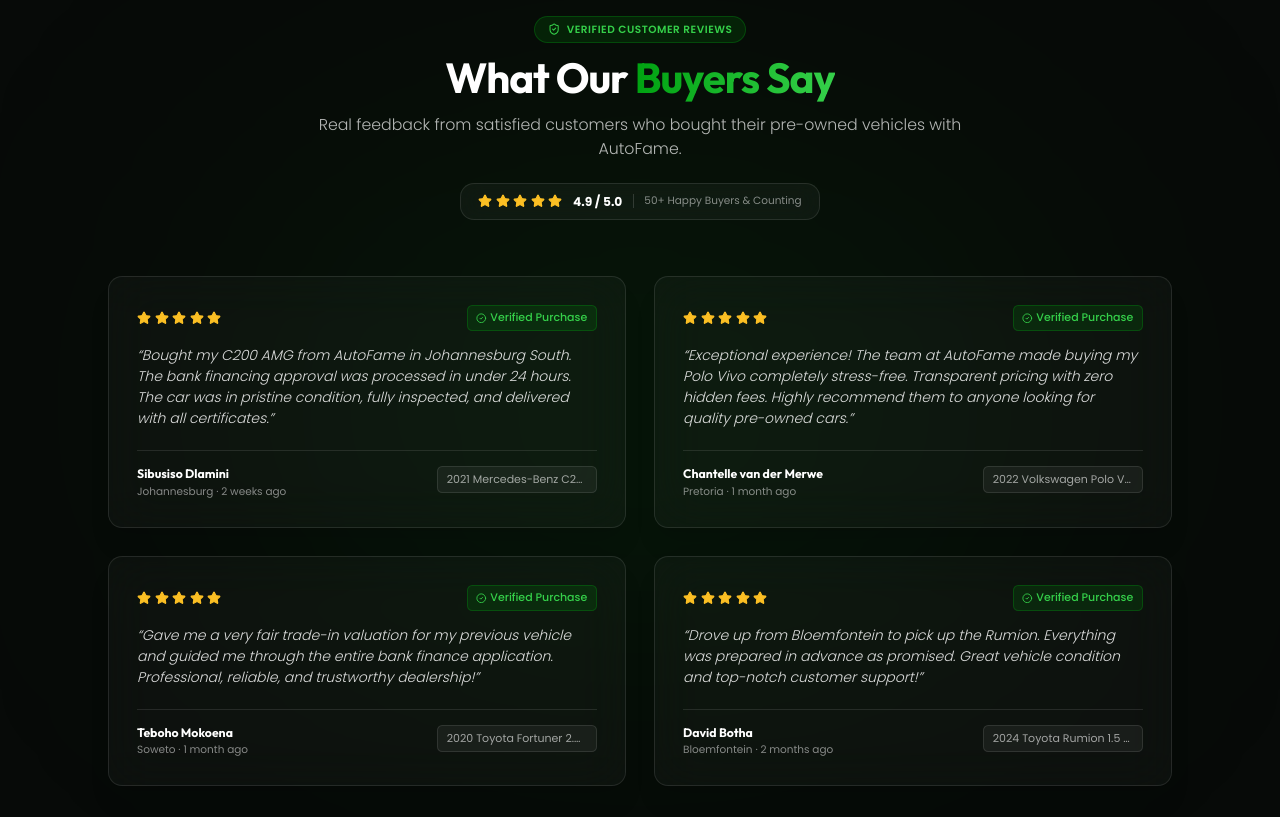
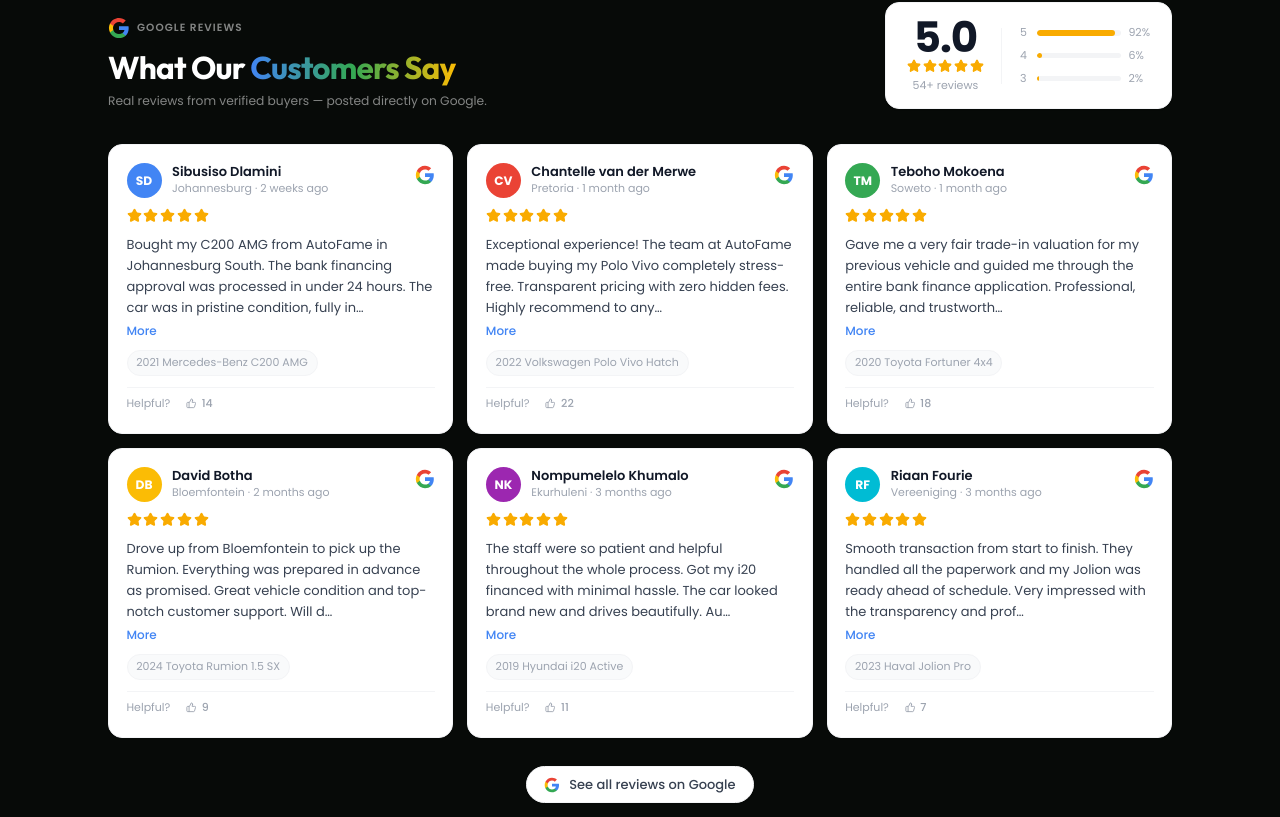
Before and after one commit to banele303/Auto-Fame, a Next.js app: page / in a window 1280 px wide. Shown: the part 3063-3880 px from the top of the page. Built offline with nearby package versions, Linux system fonts and the light colour scheme; no server answers.

Commit message:
Redesign reviews section to Google review card style

```diff
--- a/src/app/(nondashboard)/home/TestimonialsSection.tsx
+++ b/src/app/(nondashboard)/home/TestimonialsSection.tsx
@@ -1,169 +1,340 @@
 "use client";
 
-import React from "react";
+import React, { useState } from "react";
 import { motion } from "framer-motion";
-import { Star, ShieldCheck, Quote, CheckCircle2, ThumbsUp } from "lucide-react";
+import { Star, ThumbsUp } from "lucide-react";
 
 interface Review {
   id: string;
   name: string;
+  initials: string;
+  avatarColor: string;
   location: string;
   vehicle: string;
   rating: number;
   date: string;
   comment: string;
-  verified: boolean;
+  helpful: number;
+  expanded?: boolean;
 }
 
+// Google's brand avatar colors — authentic palette
 const REVIEWS: Review[] = [
   {
     id: "rev-1",
     name: "Sibusiso Dlamini",
+    initials: "SD",
+    avatarColor: "#4285F4", // Google Blue
     location: "Johannesburg",
-    vehicle: "2021 Mercedes-Benz C200 AMG Line",
+    vehicle: "2021 Mercedes-Benz C200 AMG",
     rating: 5,
     date: "2 weeks ago",
     comment:
-      "Bought my C200 AMG from AutoFame in Johannesburg South. The bank financing approval was processed in under 24 hours. The car was in pristine condition, fully inspected, and delivered with all certificates.",
-    verified: true,
+      "Bought my C200 AMG from AutoFame in Johannesburg South. The bank financing approval was processed in under 24 hours. The car was in pristine condition, fully inspected, and delivered with all certificates. Highly recommend!",
+    helpful: 14,
   },
   {
     id: "rev-2",
     name: "Chantelle van der Merwe",
+    initials: "CV",
+    avatarColor: "#EA4335", // Google Red
     location: "Pretoria",
     vehicle: "2022 Volkswagen Polo Vivo Hatch",
     rating: 5,
     date: "1 month ago",
     comment:
-      "Exceptional experience! The team at AutoFame made buying my Polo Vivo completely stress-free. Transparent pricing with zero hidden fees. Highly recommend them to anyone looking for quality pre-owned cars.",
-    verified: true,
+      "Exceptional experience! The team at AutoFame made buying my Polo Vivo completely stress-free. Transparent pricing with zero hidden fees. Highly recommend to anyone looking for quality pre-owned vehicles.",
+    helpful: 22,
   },
   {
     id: "rev-3",
     name: "Teboho Mokoena",
+    initials: "TM",
+    avatarColor: "#34A853", // Google Green
     location: "Soweto",
-    vehicle: "2020 Toyota Fortuner 2.8 GD-6 4x4",
+    vehicle: "2020 Toyota Fortuner 4x4",
     rating: 5,
     date: "1 month ago",
     comment:
-      "Gave me a very fair trade-in valuation for my previous vehicle and guided me through the entire bank finance application. Professional, reliable, and trustworthy dealership!",
-    verified: true,
+      "Gave me a very fair trade-in valuation for my previous vehicle and guided me through the entire bank finance application. Professional, reliable, and trustworthy — I'm very happy with my Fortuner.",
+    helpful: 18,
   },
   {
     id: "rev-4",
     name: "David Botha",
+    initials: "DB",
+    avatarColor: "#FBBC05", // Google Yellow
     location: "Bloemfontein",
     vehicle: "2024 Toyota Rumion 1.5 SX",
     rating: 5,
     date: "2 months ago",
     comment:
-      "Drove up from Bloemfontein to pick up the Rumion. Everything was prepared in advance as promised. Great vehicle condition and top-notch customer support!",
-    verified: true,
+      "Drove up from Bloemfontein to pick up the Rumion. Everything was prepared in advance as promised. Great vehicle condition and top-notch customer support. Will definitely be back for my next car!",
+    helpful: 9,
+  },
+  {
+    id: "rev-5",
+    name: "Nompumelelo Khumalo",
+    initials: "NK",
+    avatarColor: "#9C27B0", // Purple
+    location: "Ekurhuleni",
+    vehicle: "2019 Hyundai i20 Active",
+    rating: 5,
+    date: "3 months ago",
+    comment:
+      "The staff were so patient and helpful throughout the whole process. Got my i20 financed with minimal hassle. The car looked brand new and drives beautifully. AutoFame has earned a customer for life!",
+    helpful: 11,
+  },
+  {
+    id: "rev-6",
+    name: "Riaan Fourie",
+    initials: "RF",
+    avatarColor: "#00BCD4", // Cyan
+    location: "Vereeniging",
+    vehicle: "2023 Haval Jolion Pro",
+    rating: 5,
+    date: "3 months ago",
+    comment:
+      "Smooth transaction from start to finish. They handled all the paperwork and my Jolion was ready ahead of schedule. Very impressed with the transparency and professionalism. Would recommend without hesitation.",
+    helpful: 7,
   },
 ];
 
+// Authentic Google "G" logo SVG
+function GoogleLogo({ size = 18 }: { size?: number }) {
+  return (
+    <svg width={size} height={size} viewBox="0 0 24 24" xmlns="http://www.w3.org/2000/svg">
+      <path
+        d="M22.56 12.25c0-.78-.07-1.53-.2-2.25H12v4.26h5.92c-.26 1.37-1.04 2.53-2.21 3.31v2.77h3.57c2.08-1.92 3.28-4.74 3.28-8.09z"
+        fill="#4285F4"
+      />
+      <path
+        d="M12 23c2.97 0 5.46-.98 7.28-2.66l-3.57-2.77c-.98.66-2.23 1.06-3.71 1.06-2.86 0-5.29-1.93-6.16-4.53H2.18v2.84C3.99 20.53 7.7 23 12 23z"
+        fill="#34A853"
+      />
+      <path
+        d="M5.84 14.09c-.22-.66-.35-1.36-.35-2.09s.13-1.43.35-2.09V7.07H2.18C1.43 8.55 1 10.22 1 12s.43 3.45 1.18 4.93l2.85-2.22.81-.62z"
+        fill="#FBBC05"
+      />
+      <path
+        d="M12 5.38c1.62 0 3.06.56 4.21 1.64l3.15-3.15C17.45 2.09 14.97 1 12 1 7.7 1 3.99 3.47 2.18 7.07l3.66 2.84c.87-2.6 3.3-4.53 6.16-4.53z"
+        fill="#EA4335"
+      />
+    </svg>
+  );
+}
+
+function StarRow({ rating, size = 16 }: { rating: number; size?: number }) {
+  return (
+    <div className="flex items-center gap-0.5">
+      {Array.from({ length: 5 }).map((_, i) => (
+        <Star
+          key={i}
+          style={{ width: size, height: size }}
+          className={i < rating ? "fill-[#F9AB00] text-[#F9AB00]" : "fill-gray-200 text-gray-200"}
+        />
+      ))}
+    </div>
+  );
+}
+
+function ReviewCard({ review, index }: { review: Review; index: number }) {
+  const [liked, setLiked] = useState(false);
+  const [helpfulCount, setHelpfulCount] = useState(review.helpful);
+  const [expanded, setExpanded] = useState(false);
+
+  const isLong = review.comment.length > 160;
+  const displayComment =
+    isLong && !expanded ? review.comment.slice(0, 160).trimEnd() + "…" : review.comment;
+
+  const handleLike = () => {
+    if (!liked) {
+      setLiked(true);
+      setHelpfulCount((c) => c + 1);
+    }
+  };
+
+  return (
+    <motion.div
+      initial={{ opacity: 0, y: 20 }}
+      whileInView={{ opacity: 1, y: 0 }}
+      transition={{ duration: 0.4, delay: index * 0.08 }}
+      viewport={{ once: true }}
+      className="bg-white dark:bg-[#1E2A22] rounded-2xl border border-gray-100 dark:border-white/10 shadow-sm hover:shadow-md transition-shadow duration-300 p-5 flex flex-col gap-3"
+    >
+      {/* Top row: avatar + name/date + Google logo */}
+      <div className="flex items-start justify-between gap-3">
+        <div className="flex items-center gap-3">
+          {/* Avatar */}
+          <div
+            className="h-10 w-10 rounded-full flex items-center justify-center text-white font-bold text-sm flex-shrink-0 select-none"
+            style={{ backgroundColor: review.avatarColor }}
+          >
+            {review.initials}
+          </div>
+          {/* Name + date */}
+          <div>
+            <p className="font-semibold text-[13px] text-gray-900 dark:text-white leading-tight">
+              {review.name}
+            </p>
+            <p className="text-[11px] text-gray-400 dark:text-white/40 mt-0.5 leading-tight">
+              {review.location} · {review.date}
+            </p>
+          </div>
+        </div>
+        {/* Google G mark */}
+        <div className="flex-shrink-0 mt-0.5">
+          <GoogleLogo size={20} />
+        </div>
+      </div>
+
+      {/* Stars */}
+      <StarRow rating={review.rating} size={15} />
+
+      {/* Review body */}
+      <div>
+        <p className="text-[13px] text-gray-700 dark:text-white/80 leading-relaxed">
+          {displayComment}
+        </p>
+        {isLong && (
+          <button
+            onClick={() => setExpanded((e) => !e)}
+            className="text-[12px] text-[#4285F4] hover:underline mt-1 font-medium"
+          >
+            {expanded ? "Show less" : "More"}
+          </button>
+        )}
+      </div>
+
+      {/* Vehicle badge */}
+      <div className="inline-flex">
+        <span className="text-[11px] font-mono text-gray-400 dark:text-white/40 bg-gray-50 dark:bg-white/5 border border-gray-100 dark:border-white/10 px-2.5 py-1 rounded-full">
+          {review.vehicle}
+        </span>
+      </div>
+
+      {/* Helpful row */}
+      <div className="flex items-center gap-2 pt-1 border-t border-gray-100 dark:border-white/10 mt-auto">
+        <span className="text-[11px] text-gray-400 dark:text-white/40">Helpful?</span>
+        <button
+          onClick={handleLike}
+          className={`flex items-center gap-1.5 text-[11px] font-medium px-2.5 py-1 rounded-full transition-all ${
+            liked
+              ? "bg-[#4285F4]/10 text-[#4285F4]"
+              : "text-gray-400 dark:text-white/40 hover:bg-gray-100 dark:hover:bg-white/5"
+          }`}
+        >
+          <ThumbsUp className="h-3 w-3" />
+          {helpfulCount}
+        </button>
+      </div>
+    </motion.div>
+  );
+}
+
 export default function TestimonialsSection() {
+  const avgRating = (REVIEWS.reduce((a, r) => a + r.rating, 0) / REVIEWS.length).toFixed(1);
+
   return (
     <section
-      className="relative py-24 bg-[#070A08] text-white overflow-hidden border-t border-white/10"
+      className="relative py-20 bg-[#070A08] text-white overflow-hidden border-t border-white/10"
       aria-labelledby="reviews-heading"
     >
-      {/* Background ambient lighting */}
-      <div className="absolute top-1/2 left-1/2 -translate-x-1/2 -translate-y-1/2 w-[55rem] h-[30rem] rounded-full bg-[#00A211]/10 blur-[160px] pointer-events-none" />
+      {/* Ambient glow */}
+      <div className="absolute top-1/2 left-1/2 -translate-x-1/2 -translate-y-1/2 w-[60rem] h-[28rem] rounded-full bg-[#4285F4]/6 blur-[160px] pointer-events-none" />
 
       <div className="container mx-auto px-4 sm:px-6 lg:px-8 max-w-7xl relative z-10">
-        {/* Section Header */}
+
+        {/* Section header */}
         <motion.div
           initial={{ opacity: 0, y: 20 }}
           whileInView={{ opacity: 1, y: 0 }}
           transition={{ duration: 0.5 }}
           viewport={{ once: true }}
-          className="text-center max-w-3xl mx-auto mb-16"
+          className="flex flex-col sm:flex-row sm:items-end justify-between gap-6 mb-10"
         >
-          <div className="inline-flex items-center gap-2 px-3.5 py-1.5 rounded-full bg-[#00A211]/15 border border-[#00A211]/30 text-[#35D04A] text-xs font-semibold uppercase tracking-wider mb-4">
-            <ShieldCheck className="h-3.5 w-3.5" />
-            Verified Customer Reviews
+          <div>
+            <div className="flex items-center gap-2 mb-3">
+              <GoogleLogo size={22} />
+              <span className="text-xs font-semibold text-white/50 uppercase tracking-widest font-mono">
+                Google Reviews
+              </span>
+            </div>
+            <h2
+              id="reviews-heading"
+              className="text-3xl sm:text-4xl font-display font-extrabold tracking-tight text-white"
+            >
+              What Our{" "}
+              <span className="text-transparent bg-clip-text bg-gradient-to-r from-[#4285F4] via-[#34A853] to-[#FBBC05]">
+                Customers Say
+              </span>
+            </h2>
+            <p className="mt-2 text-sm text-white/50 max-w-xl">
+              Real reviews from verified buyers — posted directly on Google.
+            </p>
           </div>
 
-          <h2
-            id="google-reviews-heading"
-            className="text-3xl sm:text-4xl md:text-5xl font-display font-extrabold tracking-tight text-white"
-          >
-            What Our <span className="text-transparent bg-clip-text bg-gradient-to-r from-[#00A211] to-[#35D04A]">Buyers Say</span>
-          </h2>
-
-          <p className="mt-4 text-base sm:text-lg text-white/70 font-light leading-relaxed">
-            Real feedback from satisfied customers who bought their pre-owned vehicles with AutoFame.
-          </p>
-
-          {/* Overall Score Badge */}
-          <div className="mt-6 inline-flex items-center gap-3 px-5 py-2.5 rounded-2xl bg-white/[0.04] border border-white/10 backdrop-blur-md">
-            <div className="flex text-amber-400 gap-1">
-              {Array.from({ length: 5 }).map((_, i) => (
-                <Star key={i} className="h-4 w-4 fill-amber-400 text-amber-400" />
-              ))}
+          {/* Rating summary card — Google style */}
+          <div className="flex-shrink-0 bg-white dark:bg-[#1E2A22] rounded-2xl border border-gray-100 dark:border-white/10 shadow-sm px-6 py-4 flex items-center gap-5">
+            <div className="text-center">
+              <p className="text-5xl font-extrabold text-gray-900 dark:text-white leading-none tracking-tight">
+                {avgRating}
+              </p>
+              <StarRow rating={5} size={14} />
+              <p className="text-[11px] text-gray-400 dark:text-white/40 mt-1 font-mono">
+                {REVIEWS.length * 9}+ reviews
+              </p>
             </div>
-            <span className="font-mono text-sm font-bold text-white">4.9 / 5.0</span>
-            <span className="text-xs text-white/50 border-l border-white/15 pl-3">
-              50+ Happy Buyers & Counting
-            </span>
+            <div className="h-16 w-px bg-gray-100 dark:bg-white/10" />
+            <div className="space-y-1.5">
+              {[5, 4, 3].map((star) => {
+                const count = star === 5 ? 92 : star === 4 ? 6 : 2;
+                return (
+                  <div key={star} className="flex items-center gap-2">
+                    <span className="text-[11px] text-gray-400 dark:text-white/40 w-3 font-mono">
+                      {star}
+                    </span>
+                    <div className="w-24 h-1.5 bg-gray-100 dark:bg-white/10 rounded-full overflow-hidden">
+                      <div
+                        className="h-full rounded-full bg-[#F9AB00]"
+                        style={{ width: `${count}%` }}
+                      />
+                    </div>
+                    <span className="text-[11px] text-gray-400 dark:text-white/40 font-mono">
+                      {count}%
+                    </span>
+                  </div>
+                );
+              })}
+            </div>
           </div>
         </motion.div>
 
-        {/* Reviews Grid */}
-        <div className="grid grid-cols-1 md:grid-cols-2 gap-6 sm:gap-8">
+        {/* Reviews grid */}
+        <div className="grid grid-cols-1 sm:grid-cols-2 lg:grid-cols-3 gap-4">
           {REVIEWS.map((review, index) => (
-            <motion.div
-              key={review.id}
-              initial={{ opacity: 0, y: 24 }}
-              whileInView={{ opacity: 1, y: 0 }}
-              transition={{ duration: 0.5, delay: index * 0.1 }}
-              viewport={{ once: true }}
-              className="group relative p-6 sm:p-8 rounded-2xl bg-white/[0.03] hover:bg-white/[0.06] border border-white/10 hover:border-[#35D04A]/50 backdrop-blur-xl transition-all duration-300 shadow-xl flex flex-col justify-between"
-            >
-              <div>
-                {/* Header Row: Stars & Verified Badge */}
-                <div className="flex items-center justify-between mb-4">
-                  <div className="flex text-amber-400 gap-1">
-                    {Array.from({ length: review.rating }).map((_, i) => (
-                      <Star key={i} className="h-4 w-4 fill-amber-400 text-amber-400" />
-                    ))}
-                  </div>
-
-                  {review.verified && (
-                    <span className="inline-flex items-center gap-1 text-[11px] font-mono font-medium text-[#35D04A] bg-[#00A211]/15 px-2.5 py-1 rounded-md border border-[#00A211]/30">
-                      <CheckCircle2 className="h-3 w-3" />
-                      Verified Purchase
-                    </span>
-                  )}
-                </div>
-
-                {/* Review Text */}
-                <p className="text-white/85 text-sm sm:text-base font-light leading-relaxed mb-6 italic">
-                  &ldquo;{review.comment}&rdquo;
-                </p>
-              </div>
-
-              {/* Author & Vehicle Footer */}
-              <div className="pt-4 border-t border-white/10 flex items-center justify-between">
-                <div>
-                  <h3 className="font-display font-bold text-sm text-white group-hover:text-[#35D04A] transition-colors">
-                    {review.name}
-                  </h3>
-                  <p className="text-xs text-white/50 font-mono mt-0.5">
-                    {review.location} · {review.date}
-                  </p>
-                </div>
-
-                <div className="text-right">
-                  <span className="text-[11px] font-mono text-white/60 bg-white/5 px-2.5 py-1 rounded-md border border-white/10 inline-block max-w-[160px] truncate">
-                    {review.vehicle}
-                  </span>
-                </div>
-              </div>
-            </motion.div>
+            <ReviewCard key={review.id} review={review} index={index} />
           ))}
         </div>
+
+        {/* Footer link */}
+        <motion.div
+          initial={{ opacity: 0 }}
+          whileInView={{ opacity: 1 }}
+          transition={{ duration: 0.5, delay: 0.4 }}
+          viewport={{ once: true }}
+          className="mt-8 flex justify-center"
+        >
+          <a
+            href="https://www.google.com/maps/search/AutoFame+Johannesburg"
+            target="_blank"
+            rel="noopener noreferrer"
+            className="inline-flex items-center gap-2.5 px-5 py-2.5 rounded-full bg-white dark:bg-[#1E2A22] border border-gray-100 dark:border-white/10 text-gray-700 dark:text-white/70 text-[13px] font-medium hover:bg-gray-50 dark:hover:bg-white/5 transition-colors shadow-sm"
+          >
+            <GoogleLogo size={16} />
+            See all reviews on Google
+          </a>
+        </motion.div>
       </div>
     </section>
   );
```
